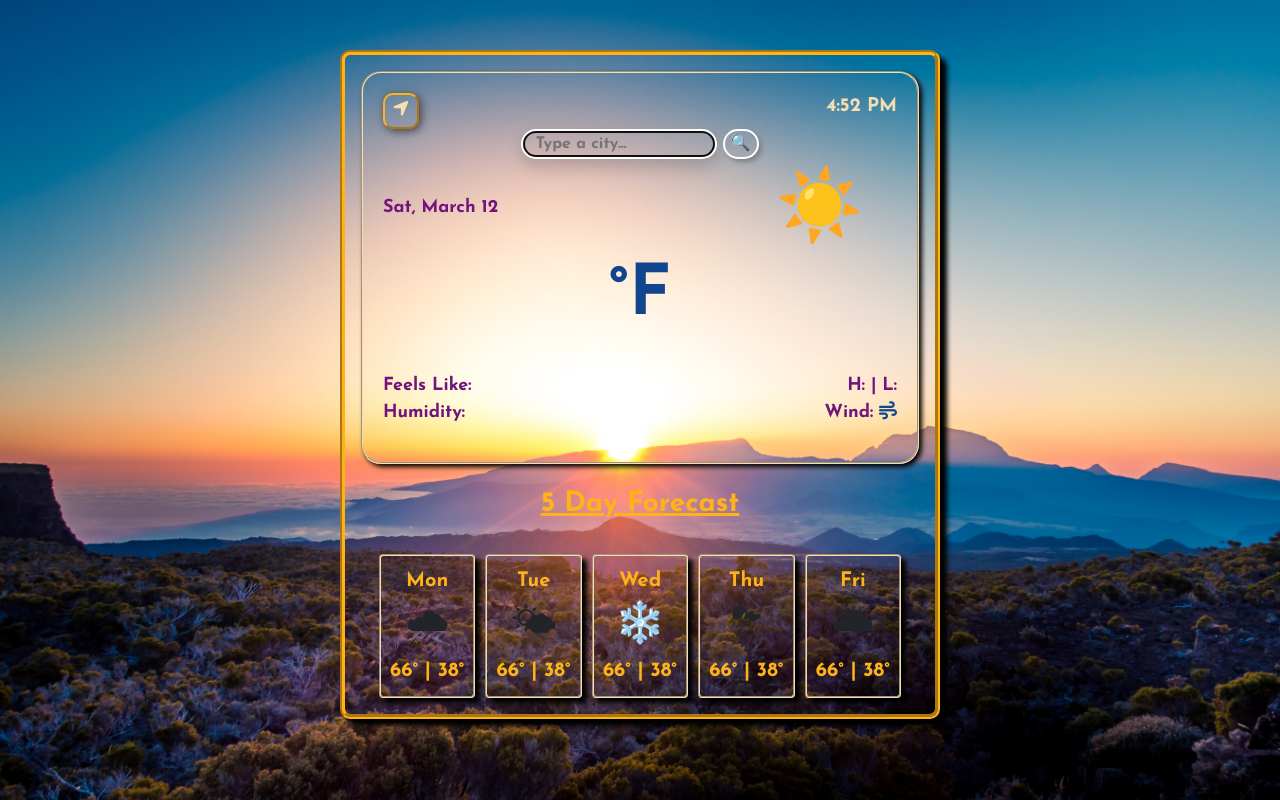
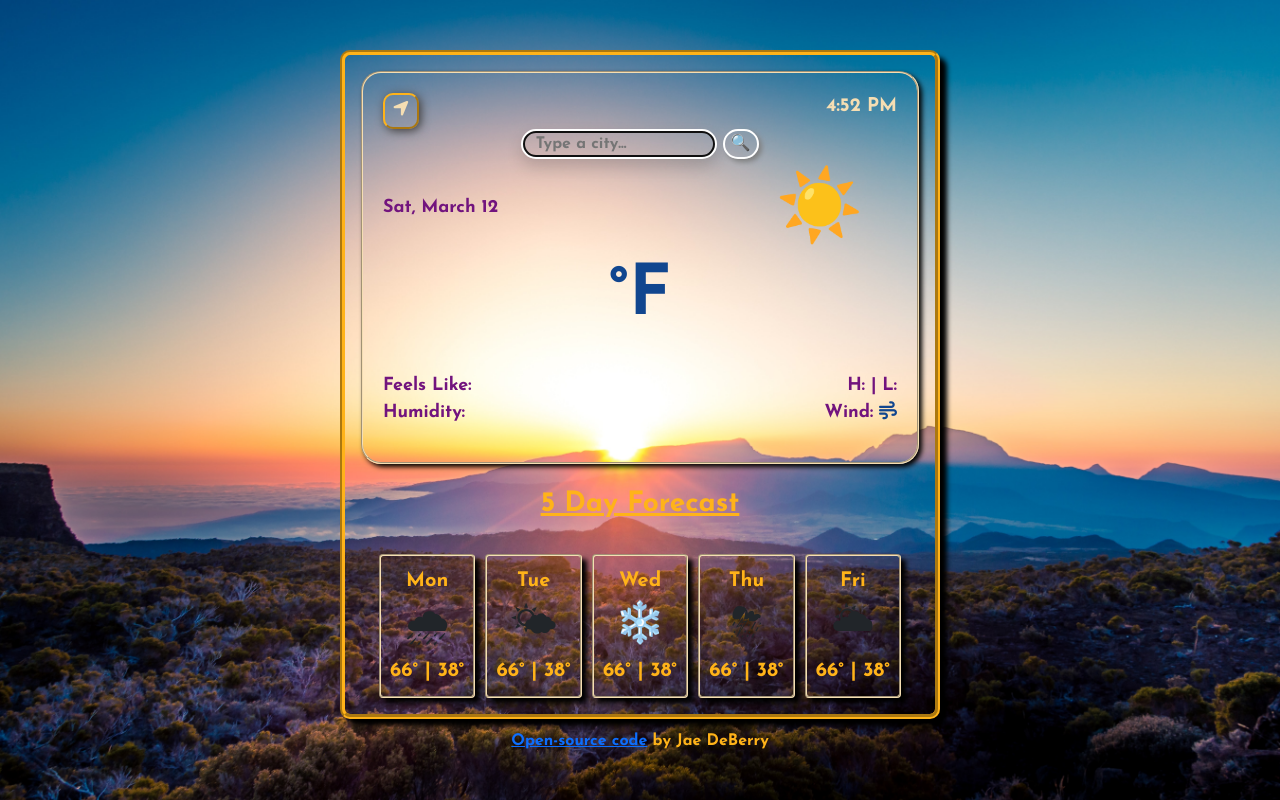
Before and after one commit to JDeB14/my-vanilla-weather-app, a plain HTML site: page index.html in a window 1280 px wide. Drawn offline with nearby package versions, Linux system fonts and the light colour scheme; no server answers.

Commit message:
Added link to source code

```diff
--- a/index.html
+++ b/index.html
@@ -129,6 +129,11 @@
           </div>
         </div>
       </div>
+      <div id="footer">
+        <a href="https://github.com/JDeB14/my-cool-project" target="_blank"
+          >Open-source code</a
+        ><span id="name"> by Jae DeBerry</span>
+      </div>
     </div>
     <script src="script.js"></script>
   </body>
--- a/style.css
+++ b/style.css
@@ -146,3 +146,11 @@ ul {
 .future-last:hover {
   background-color: rgba(89, 137, 160, 0.3);
 }
+#footer {
+  text-align: center;
+  margin-top: -40px;
+  margin-bottom: 40px;
+}
+#name {
+  color: #ffb319;
+}
```
